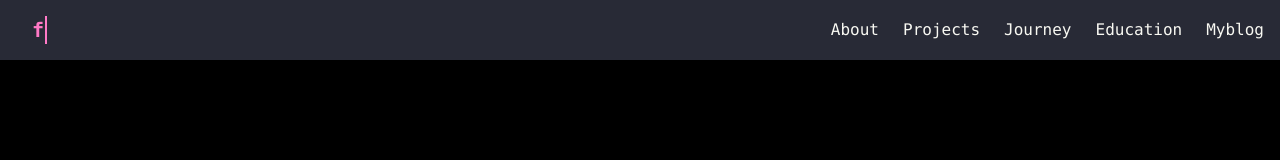
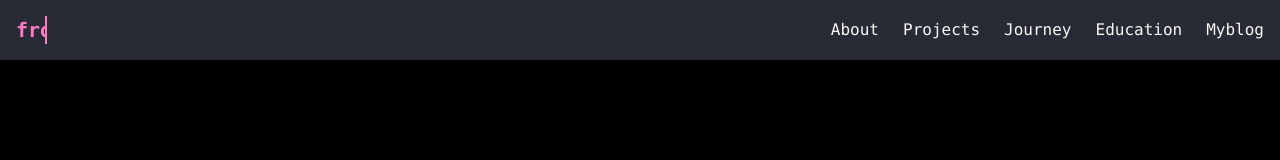
Before and after one commit to tonimurfid/todo, a React (Vite) app: page / in a window 1280 px wide. Shown: the top 160 px of the page. Built offline with nearby package versions, Linux system fonts and the light colour scheme.

Commit message:
fix padding navbar

```diff
--- a/src/components/Navbar.jsx
+++ b/src/components/Navbar.jsx
@@ -6,12 +6,11 @@ export const Navbar = () => {
 
   return (
     <nav className="fixed top-0 w-full bg-dracula-background shadow-lg z-50">
-      <div className="container mx-auto p-4 flex justify-between items-center">
+      <div className="w-full p-4 flex justify-between items-center">
         {/* Logo */}
         <h1
-          className="font-bold typing-effect
-          text-left text-sm md:text-lg lg:text-xl" /* Responsif */
-          style={{ paddingLeft: '1rem' }} /* Tambah padding kiri untuk memepetkan */
+          className="font-bold typing-effect text-left text-sm md:text-lg lg:text-xl pl-0 ml-0"
+          style={{ marginLeft: '0', paddingLeft: '0' }} // Tambahan gaya inline
         >
           <span className="text-dracula-keyword">from </span>
           <span className="text-white toni">toni </span>
```
